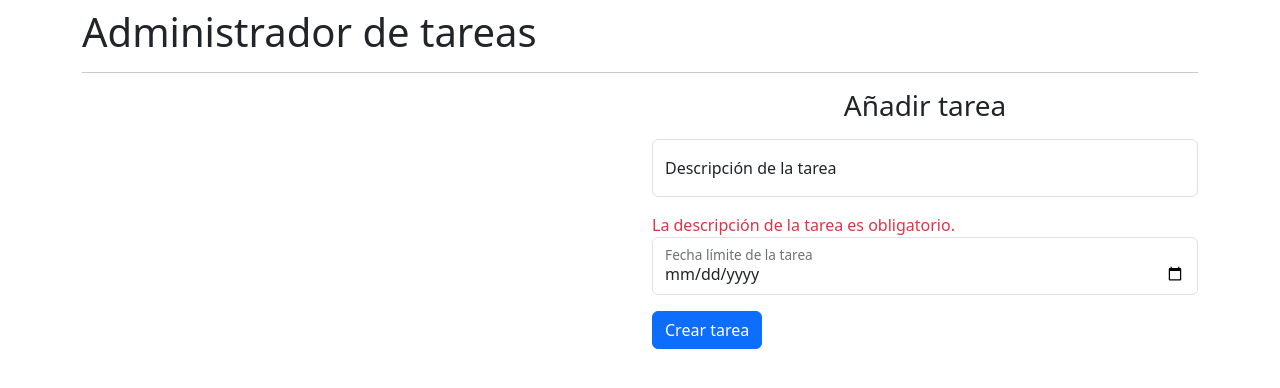
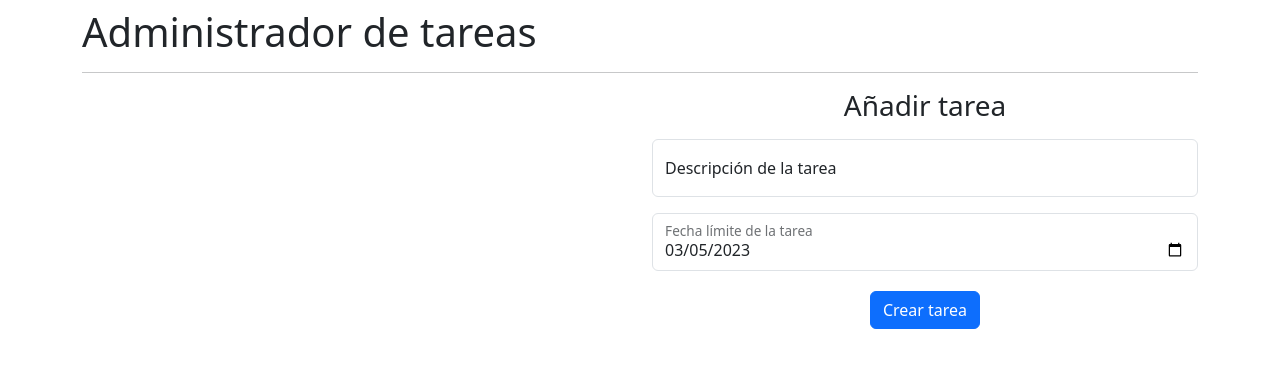
Before and after one commit to SebastianCB-dev/angular-prueba-tecnica1, an Angular app: page / in a window 1280 px wide. Shown: the top 388 px of the page. Built offline with nearby package versions, Linux system fonts and the light colour scheme.

Commit message:
Add Form Validators

```diff
--- a/src/app/app.component.css
+++ b/src/app/app.component.css
@@ -0,0 +1,14 @@
+
+.add-task .form-floating {
+  margin-bottom: 0 !important;
+}
+
+.add-task .date-input {
+  margin-top: 1rem;
+}
+
+.add-task button {
+  display: block;
+  margin: 0 auto;
+  margin-top: 20px;
+}
--- a/src/app/app.component.html
+++ b/src/app/app.component.html
@@ -13,28 +13,36 @@
 
   </div>
   <!-- Add Tasks -->
-  <div class="col-md-6">
+  <div class="col-md-6 add-task">
     <h3 class="text-center">Añadir tarea</h3>
-    <form class="mt-3">
+    <form class="mt-3"
+          autocomplete="off"
+          (ngSubmit)="crearTarea()"
+          [formGroup]="taskForm">
       <div class="form-floating mb-3">
         <input type="text"
                class="form-control"
                id="input-nombre-tarea"
-               placeholder="name@example.com">
+               placeholder="Ir al supermercado"
+               formControlName="task-description"
+               required>
                <!-- [ngClass]="{'is-invalid': true}"  -->
         <label for="input-nombre-tarea">Descripción de la tarea</label>
       </div>
-      <span class="text-danger">La descripción de la tarea es obligatorio.</span>
-      <div class="form-floating mb-3">
+      <span class="text-danger"
+            *ngIf="isNotValidControl('task-description')">La descripción de la tarea es obligatorio. (min. 3 caracteres)</span>
+      <div class="form-floating mb-3 date-input">
         <input type="date"
                class="form-control"
+               [min]="2023-05-03"
+               formControlName="task-date"
                id="input-fecha-tarea">
           <label for="input-fecha-tarea">Fecha límite de la tarea</label>
-               <!-- [min]="getDate()"> -->
       </div>
-
-      <button class="btn btn-primary">Crear tarea</button>
-
+      <span class="text-danger"
+            *ngIf="isNotValidControl('task-date')">La descripción de la tarea es obligatorio.</span>
+      <button class="btn btn-primary"
+              type="submit">Crear tarea</button>
     </form>
   </div>
 </div>
--- a/src/app/app.component.ts
+++ b/src/app/app.component.ts
@@ -1,4 +1,6 @@
 import { Component } from '@angular/core';
+import { FormBuilder, FormGroup, Validators } from '@angular/forms';
+import { formatDate } from '@angular/common';
 
 @Component({
   selector: 'app-root',
@@ -6,5 +8,36 @@ import { Component } from '@angular/core';
   styleUrls: ['./app.component.css']
 })
 export class AppComponent {
-  title = 'angular-prueba-tecnica1';
+
+  // Form
+  public taskForm: FormGroup = this.fb.group({
+    'task-description': ['', [Validators.required, Validators.minLength(3)]],
+    'task-date': [formatDate(this.getDate(), 'yyyy-MM-dd', 'en'),
+                  [Validators.required]]
+  })
+
+  constructor(private fb: FormBuilder) {
+  }
+
+  ngOnInit() {
+  }
+  // Return today's date
+  getDate() {
+    return new Date();
+  }
+
+  crearTarea() {
+    if(this.taskForm.invalid) {
+      this.taskForm.markAllAsTouched();
+      return;
+    }
+
+    console.log(this.taskForm.value);
+    // TODO: Crear Tarea
+  }
+
+  isNotValidControl(control: string): boolean {
+    return this.taskForm.get(control)!.touched &&
+           this.taskForm.get(control)!.invalid
+  }
 }
--- a/src/app/app.module.ts
+++ b/src/app/app.module.ts
@@ -1,4 +1,5 @@
 import { NgModule } from '@angular/core';
+import { ReactiveFormsModule } from '@angular/forms';
 import { BrowserModule } from '@angular/platform-browser';
 
 import { AppComponent } from './app.component';
@@ -8,7 +9,8 @@ import { AppComponent } from './app.component';
     AppComponent
   ],
   imports: [
-    BrowserModule
+    BrowserModule,
+    ReactiveFormsModule
   ],
   providers: [],
   bootstrap: [AppComponent]
```
